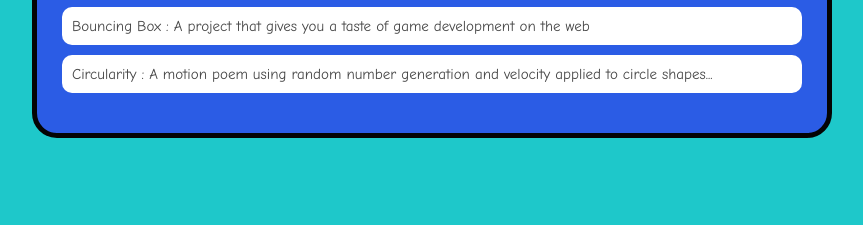
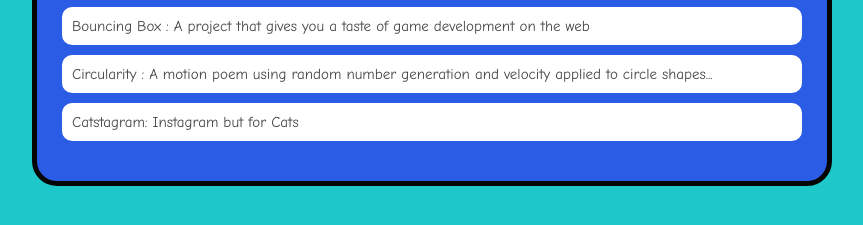
Before and after one commit to adavis567/adavis567.github.io, a plain HTML site: page portfolio.html in a window 1280 px wide. Shown: the part 233-458 px from the top of the page, without its empty margins (208-1071 px from the left). Drawn offline with Linux system fonts and the light colour scheme.

Commit message:
added catstagram to portfolio

```diff
--- a/portfolio.html
+++ b/portfolio.html
@@ -32,6 +32,7 @@
                             development on the web </a></li>
                     <li><a href="projects/circularity/">Circularity : A motion poem using random number
                             generation and velocity applied to circle shapes...</a></li>
+                    <li><a href="projects/catstagram/">Catstagram: Instagram but for Cats</a></li>
 
                 </ul>
             </div>
```
